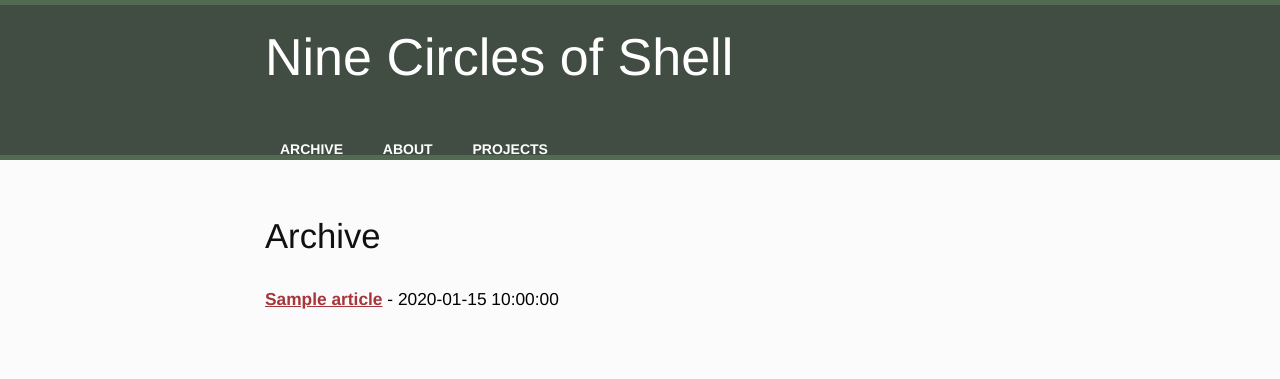
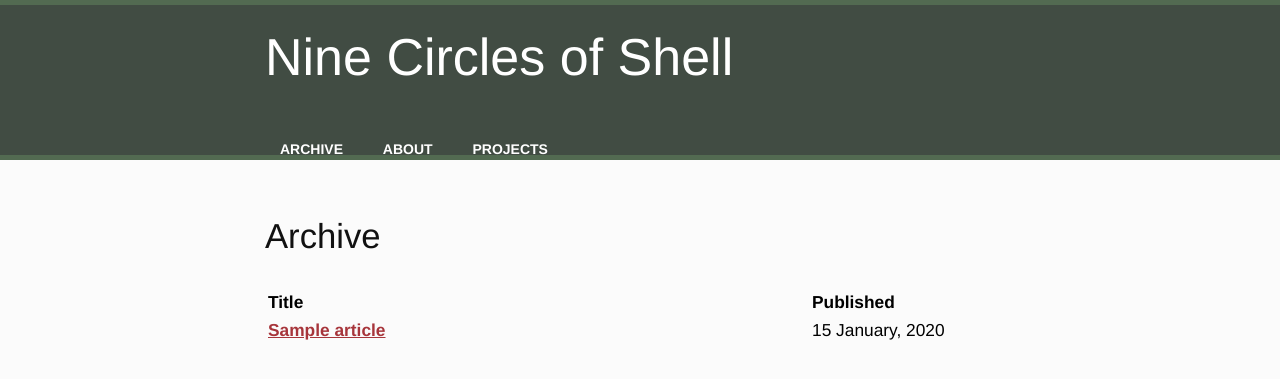
Before and after one commit to pomalone91/plog_cms_test, a PHP site: page /archive.php in a window 1280 px wide. Shown: the top 379 px of the page. Run offline with PHP 8.4, Linux system fonts and the light colour scheme; tables that the repository leaves empty or names only in its code hold one stand-in row (values such as "Sample post"); some libraries are stand-ins or nearby versions.

Commit message:
Archive is now a list of all articles

```diff
--- a/archive.php
+++ b/archive.php
@@ -18,14 +18,25 @@ if (!$results) {
 }
 
 // Start table tag
+echo '<table>';
+echo "<tr><th> Title </th><th> Published </th></tr>";
 
 // Loop through the articles pulled in by the query.
 while ($row = $results->fetch_assoc()) {
-    // Make a new article tag for that article.
-    echo "<article>";
-    echo '<strong><a href="article.php?id=' . $row['id'] . '">' . $row['title'] . '</a></strong> - ' . $row['pubDate'];
-    echo "</article>";
+    // Date set up
+    $pubDate = new DateTime($row['pubDate']);
+
+    // Start a new table row
+    echo '<tr>';
+    echo '<td>';
+    echo '<strong><a href="article.php?id=' . $row['id'] . '">' . $row['title'] . '</a></strong>';
+    echo '</td>';
+    echo '<td>';
+    echo $pubDate->format('j F, Y');
+    echo "</td>";
+    echo '</tr>';
 }
+echo '</table>';
 
 include "footer.php";
 ?>
--- a/style.css
+++ b/style.css
@@ -175,6 +175,16 @@ hr {
 
 h1 + hr {
 	margin-top: 2em;
+}
+
+table, th, td {
+/*     border: 1px solid black; */
+    width: 100%;
+}
+
+th, td {
+    text-align: left;
+    min-width: 200px;
 }
 
 ol#footnotes {
```
